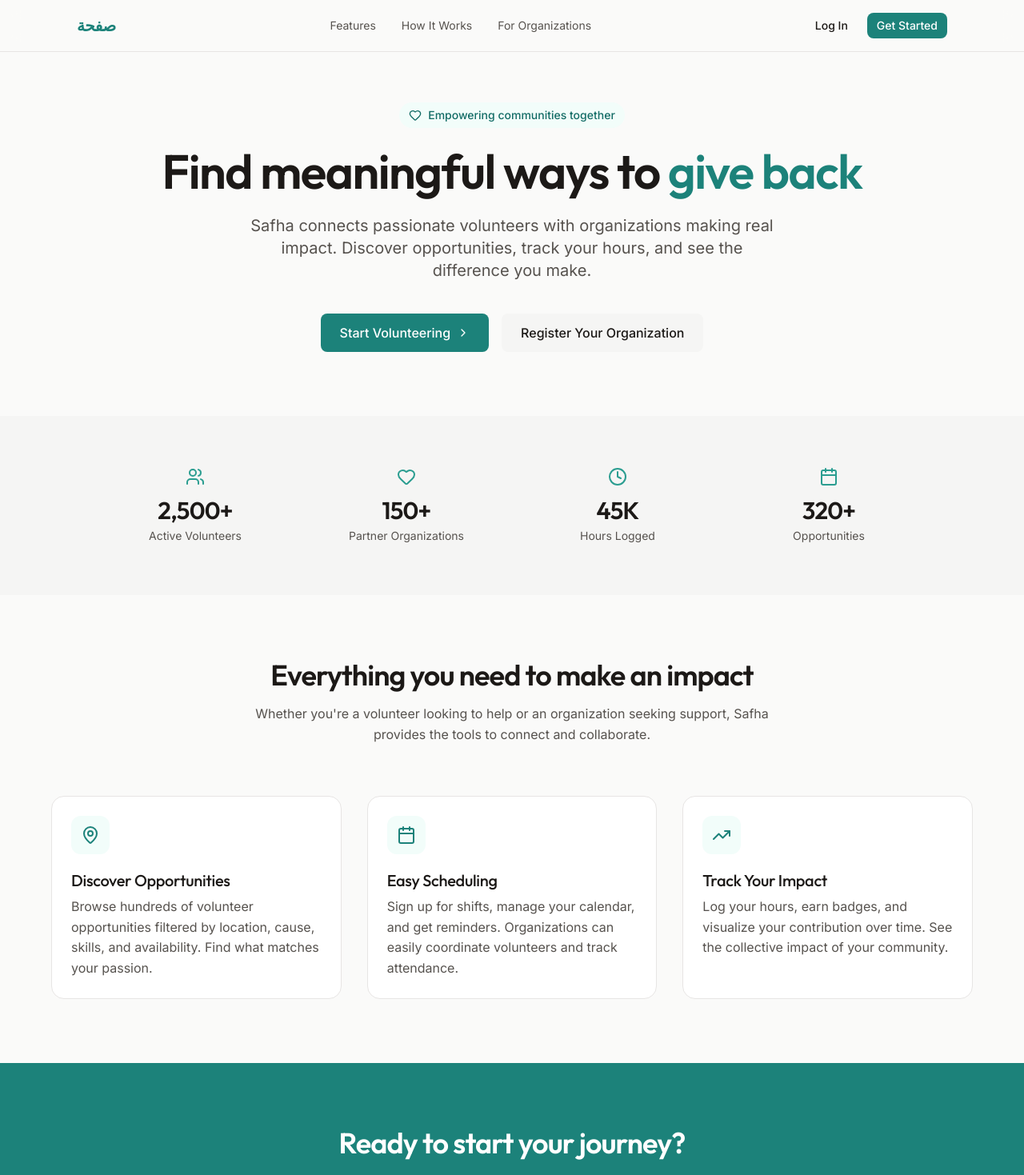
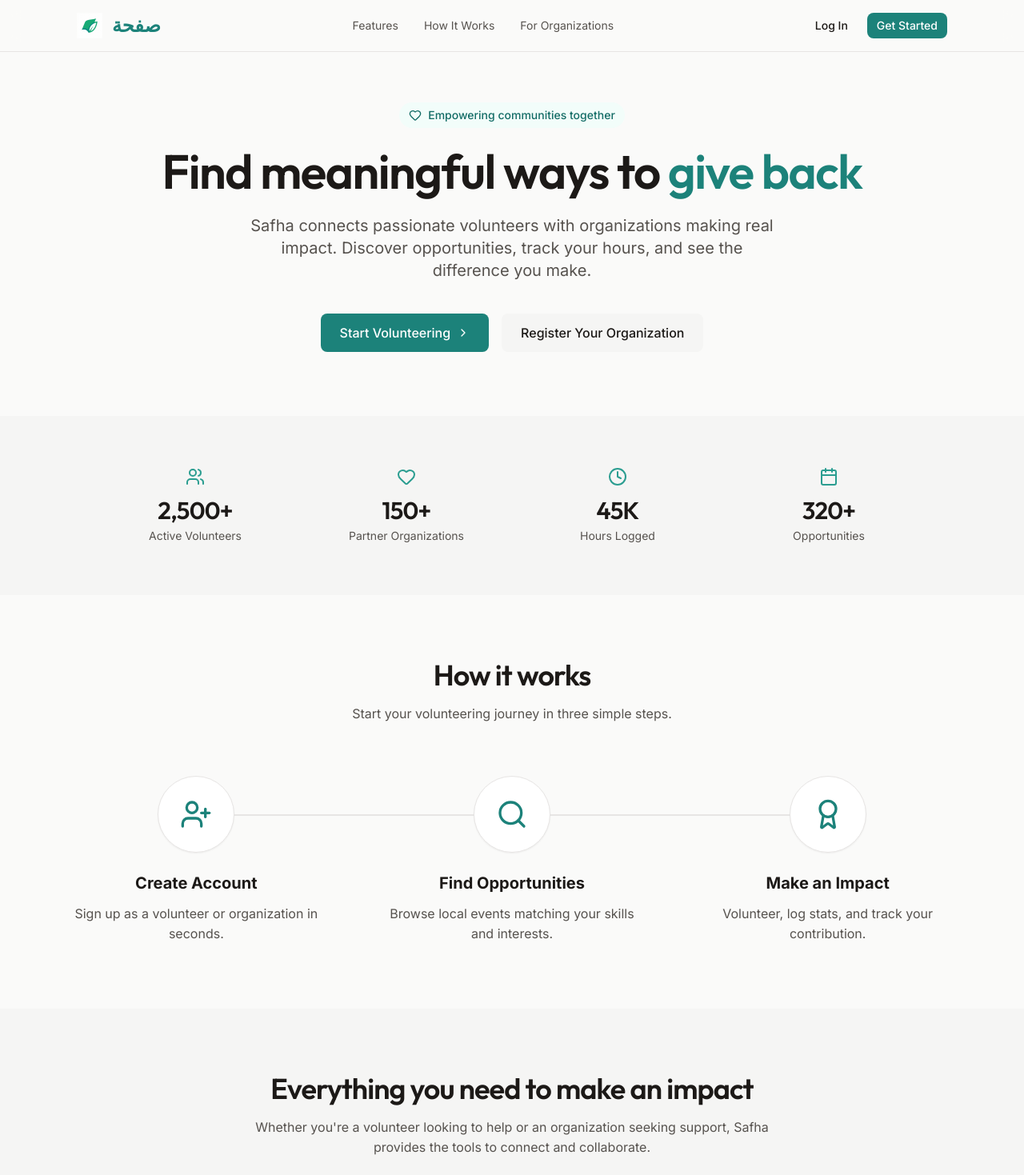
Before and after one commit to SalmaanRauf/Safha, a Next.js app: page / in a window 1280 px wide. Shown: the top 1469 px of the page at 80% size. Built offline with nearby package versions, Linux system fonts and the light colour scheme.

Commit message:
feat: ui polish - new logo, back navigation, landing page improvements

```diff
--- a/src/app/(auth)/layout.tsx
+++ b/src/app/(auth)/layout.tsx
@@ -6,6 +6,8 @@
  */
 
 import Link from 'next/link'
+import { ChevronLeft } from 'lucide-react'
+import { Logo } from '@/components/ui/logo'
 
 export default function AuthLayout({
     children,
@@ -15,14 +17,20 @@ export default function AuthLayout({
     return (
         <div className="min-h-screen flex flex-col">
             {/* Simple header with logo */}
-            <header className="py-6 px-4">
-                <div className="max-w-md mx-auto">
+            {/* Simple header with logo and navigation */}
+            <header className="py-6 px-4 md:px-8">
+                <div className="max-w-7xl mx-auto flex items-center justify-between">
                     <Link
                         href="/"
-                        className="text-display text-xl text-[hsl(var(--color-primary-600))] hover:opacity-80 transition-opacity"
+                        className="flex items-center gap-2 text-sm font-medium text-[hsl(var(--text-secondary))] hover:text-[hsl(var(--color-primary-600))] transition-colors"
                     >
-                        صفحة
+                        <ChevronLeft className="w-4 h-4" />
+                        Back to Home
                     </Link>
+
+                    <Logo />
+
+                    <div className="w-[100px]" /> {/* Spacer for centering if needed, or just empty */}
                 </div>
             </header>
 
--- a/src/app/page.tsx
+++ b/src/app/page.tsx
@@ -7,6 +7,7 @@
 
 import Link from 'next/link'
 import { Button } from '@/components/ui'
+import { Logo } from '@/components/ui/logo'
 import {
   Heart,
   Users,
@@ -14,7 +15,10 @@ import {
   ChevronRight,
   MapPin,
   Clock,
-  TrendingUp
+  TrendingUp,
+  UserPlus,
+  Search,
+  Award
 } from 'lucide-react'
 
 export default function LandingPage() {
@@ -23,9 +27,7 @@ export default function LandingPage() {
       {/* Navigation */}
       <header className="fixed top-0 left-0 right-0 z-50 bg-[hsl(var(--bg-primary)/0.8)] backdrop-blur-md border-b border-[hsl(var(--border-subtle))]">
         <nav className="max-w-6xl mx-auto px-4 sm:px-6 lg:px-8 h-16 flex items-center justify-between">
-          <Link href="/" className="text-display text-xl text-[hsl(var(--color-primary-600))]">
-            صفحة
-          </Link>
+          <Logo />
 
           <div className="hidden md:flex items-center gap-8">
             <Link href="#features" className="text-sm text-[hsl(var(--text-secondary))] hover:text-[hsl(var(--text-primary))] transition-colors">
@@ -112,8 +114,41 @@ export default function LandingPage() {
         </div>
       </section>
 
+      {/* How It Works Section */}
+      <section id="how-it-works" className="py-20 px-4 sm:px-6 lg:px-8">
+        <div className="max-w-6xl mx-auto">
+          <div className="text-center mb-16">
+            <h2 className="text-display text-3xl sm:text-4xl text-[hsl(var(--text-primary))] mb-4">
+              How it works
+            </h2>
+            <p className="text-[hsl(var(--text-secondary))] max-w-2xl mx-auto">
+              Start your volunteering journey in three simple steps.
+            </p>
+          </div>
+
+          <div className="grid md:grid-cols-3 gap-8 relative">
+            {/* Connecting line (desktop only) */}
+            <div className="hidden md:block absolute top-12 left-[16%] right-[16%] h-0.5 bg-[hsl(var(--border-subtle))] z-0" />
+
+            {[
+              { icon: UserPlus, title: 'Create Account', desc: 'Sign up as a volunteer or organization in seconds.' },
+              { icon: Search, title: 'Find Opportunities', desc: 'Browse local events matching your skills and interests.' },
+              { icon: Award, title: 'Make an Impact', desc: 'Volunteer, log stats, and track your contribution.' }
+            ].map((step, i) => (
+              <div key={i} className="relative z-10 flex flex-col items-center text-center">
+                <div className="w-24 h-24 rounded-full bg-white border border-[hsl(var(--border-subtle))] flex items-center justify-center mb-6 shadow-sm">
+                  <step.icon className="w-10 h-10 text-[hsl(var(--color-primary-600))]" />
+                </div>
+                <h3 className="text-xl font-bold text-[hsl(var(--text-primary))] mb-3">{step.title}</h3>
+                <p className="text-[hsl(var(--text-secondary))] max-w-xs">{step.desc}</p>
+              </div>
+            ))}
+          </div>
+        </div>
+      </section>
+
       {/* Features Section */}
-      <section id="features" className="py-20 px-4 sm:px-6 lg:px-8">
+      <section id="features" className="py-20 px-4 sm:px-6 lg:px-8 bg-[hsl(var(--bg-secondary))]">
         <div className="max-w-6xl mx-auto">
           <div className="text-center mb-16">
             <h2 className="text-display text-3xl sm:text-4xl text-[hsl(var(--text-primary))] mb-4">
@@ -177,7 +212,7 @@ export default function LandingPage() {
           <Link href="/signup">
             <Button
               size="lg"
-              className="bg-white text-[hsl(var(--color-primary-700))] hover:bg-[hsl(var(--color-primary-50))]"
+              className="bg-white text-emerald-800 hover:bg-[hsl(var(--color-primary-50))] border-none"
             >
               Create Your Free Account
               <ChevronRight className="w-4 h-4" />
@@ -190,9 +225,7 @@ export default function LandingPage() {
       <footer className="py-12 px-4 sm:px-6 lg:px-8 border-t border-[hsl(var(--border-subtle))]">
         <div className="max-w-6xl mx-auto">
           <div className="flex flex-col md:flex-row justify-between items-center gap-6">
-            <div className="text-display text-xl text-[hsl(var(--color-primary-600))]">
-              صفحة
-            </div>
+            <Logo />
             <p className="text-sm text-[hsl(var(--text-muted))]">
               © {new Date().getFullYear()} Safha. Built with care for communities.
             </p>
--- a/src/components/layout/sidebar.tsx
+++ b/src/components/layout/sidebar.tsx
@@ -24,6 +24,8 @@ import {
 } from 'lucide-react'
 import { createClient } from '@/lib/supabase/client'
 import { useRouter } from 'next/navigation'
+
+import { Logo } from '@/components/ui/logo'
 
 interface SidebarProps {
     user: User
@@ -70,9 +72,7 @@ export function Sidebar({ user, role }: SidebarProps) {
         <aside className="hidden lg:flex flex-col fixed left-0 top-0 bottom-0 w-64 bg-[hsl(var(--bg-elevated))] border-r border-[hsl(var(--border-subtle))]">
             {/* Logo */}
             <div className="h-16 flex items-center px-6 border-b border-[hsl(var(--border-subtle))]">
-                <Link href="/dashboard" className="text-display text-xl text-[hsl(var(--color-primary-600))]">
-                    صفحة
-                </Link>
+                <Logo href="/dashboard" />
             </div>
 
             {/* Navigation */}
--- /dev/null
+++ b/src/components/ui/logo.tsx
@@ -0,0 +1,42 @@
+import Image from 'next/image'
+import Link from 'next/link'
+import { cn } from '@/lib/utils'
+
+interface LogoProps {
+    className?: string
+    showText?: boolean
+    size?: 'sm' | 'md' | 'lg'
+    href?: string
+}
+
+export function Logo({ className, showText = true, size = 'md', href = '/' }: LogoProps) {
+    const dimensions = {
+        sm: { width: 24, height: 24, textSize: 'text-xl' },
+        md: { width: 32, height: 32, textSize: 'text-2xl' },
+        lg: { width: 48, height: 48, textSize: 'text-4xl' },
+    }
+
+    const { width, height, textSize } = dimensions[size]
+
+    return (
+        <Link href={href} className={cn("flex items-center gap-3 group", className)}>
+            <div className="relative overflow-hidden transition-transform group-hover:scale-105">
+                <Image
+                    src="/logo.png"
+                    alt="Safha Logo"
+                    width={width}
+                    height={height}
+                    className="object-contain"
+                />
+            </div>
+            {showText && (
+                <span className={cn(
+                    "font-arabic font-bold text-[hsl(var(--color-primary-600))]",
+                    textSize
+                )}>
+                    صفحة
+                </span>
+            )}
+        </Link>
+    )
+}
```
Also changed, not shown: public/logo.png (added).
